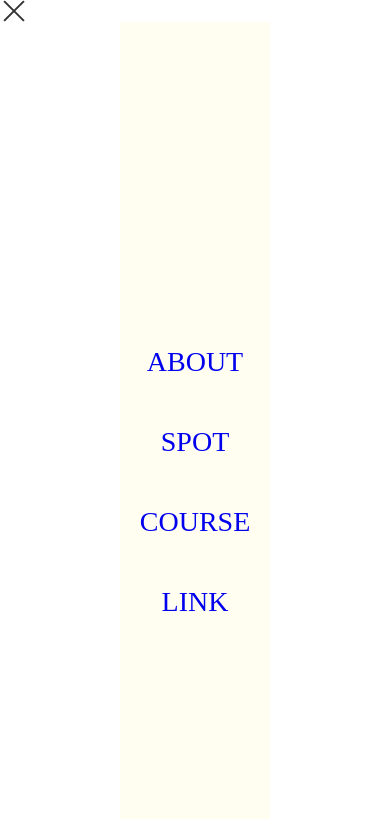
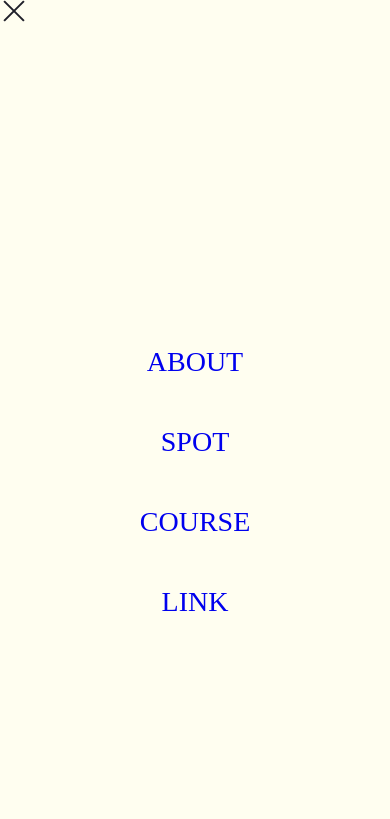
Before and after one commit to NanamiShimane/github_nanan_original, a plain HTML site: page index.html in a window 390 px wide. Both pictures are taken after a click on the element 14 px from the left and 12 px from the top of the page. Shown: the top 819 px of the page. Drawn offline with nearby package versions, Linux system fonts and the light colour scheme; a web font is replaced by a local one.

Commit message:
ハンバーガーメニュー変更

```diff
--- a/style.css
+++ b/style.css
@@ -19,6 +19,8 @@
 .nav-font a{
     text-decoration: none;
 }
+
+
 
 h1{
     font-size: 85px;
@@ -508,9 +510,10 @@ background-size: cover;
     display: block;
     width: 100%;
     height: 2px;
-    background-color: #333;
+    background-color: #1F1F29;
     position: absolute;
     transition: transform 0.5s, ocacity 0.5s;
+
 }
 
 .nav_toggle i:nth-child(1){
@@ -539,6 +542,7 @@ background-size: cover;
     transform: translateY(-12px) rotate(45deg)
 }
 
+
 .nav{
     display: flex;
     position: fixed;
@@ -551,7 +555,7 @@ background-size: cover;
     opacity: 0;
     visibility: hidden;
     transition: opacity 0.5s, visibility 0.5s;
-    background-color: #fff;
+    background-color: #FFFEF0;
     z-index: 1;
 }
 
```
